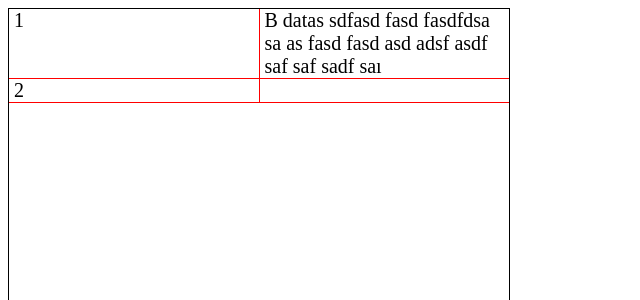
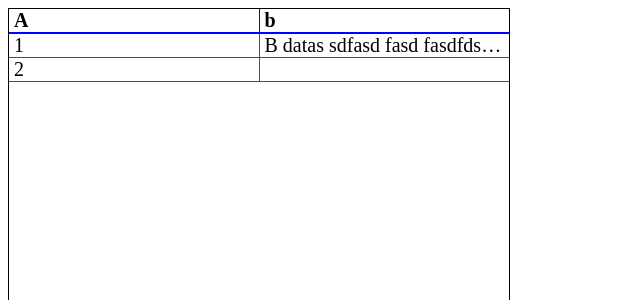
Before and after one commit to oguzkk/react-grid, a React (Create React App) app: page / in a window 1280 px wide. Shown: the top 300 px of the page, without its empty margins (0-640 px from the left). Built offline with nearby package versions, Linux system fonts and the light colour scheme; the HTML template or start-up script is replaced by a standard one.

Commit message:
headers add

```diff
--- a/src/assets/grid.css
+++ b/src/assets/grid.css
@@ -9,7 +9,7 @@
   border-bottom: 1px solid red;
 }
 .react-grid-main-wrapper .react-grid-cell {
-  white-space: pre-wrap;
+  white-space: pre;
   overflow: hidden;
   text-overflow: ellipsis;
   padding: 0 5px;
@@ -17,3 +17,17 @@
 .react-grid-main-wrapper .react-grid-cell + .react-grid-cell {
   border-left: 1px solid red;
 }
+.react-grid-main-wrapper .react-grid-header-row {
+  display: flex;
+  border-bottom: 2px solid blue;
+}
+.react-grid-main-wrapper .react-grid-header-cell {
+  white-space: pre;
+  overflow: hidden;
+  text-overflow: ellipsis;
+  padding: 0 5px;
+  font-weight: 900;
+}
+.react-grid-main-wrapper .react-grid-header-cell + .react-grid-header-cell {
+  border-left: 1px solid blue;
+}
--- a/src/assets/grid.less
+++ b/src/assets/grid.less
@@ -11,7 +11,7 @@
   }
 
   .react-grid-cell {
-    white-space: pre-wrap;
+    white-space: pre;
     overflow: hidden;
     text-overflow: ellipsis;
     padding: 0 5px;
@@ -20,4 +20,21 @@
   .react-grid-cell + .react-grid-cell {
     border-left: 1px solid red;
   }
+
+  .react-grid-header-row {
+    display: flex;
+    border-bottom: 2px solid blue;
+  }
+
+  .react-grid-header-cell {
+    white-space: pre;
+    overflow: hidden;
+    text-overflow: ellipsis;
+    padding: 0 5px;
+    font-weight: 900;
+  }
+
+  .react-grid-header-cell + .react-grid-header-cell {
+    border-left: 1px solid blue;
+  }
 }
--- a/src/components/grid/index.tsx
+++ b/src/components/grid/index.tsx
@@ -3,6 +3,7 @@ import { IReactGridProps, IReactGridColumn } from "../../models/interfaces";
 import "../../assets/grid.css";
 import { ReactGridRow } from "../row";
 import { ColumnSizeType } from "../../models/enums";
+import { ReactGridHeaderRow } from "../headerRow";
 
 const GridComponent = (props: IReactGridProps, ref: any) => {
   const [columns, setColumns] = useState(props.columns);
@@ -30,6 +31,7 @@ const GridComponent = (props: IReactGridProps, ref: any) => {
 
   return (
     <div className="react-grid-main-wrapper" ref={mainWrapperDiv}>
+      <ReactGridHeaderRow columns={columns}></ReactGridHeaderRow>
       {props.dataSource &&
         props.dataSource.map((rowValue: any, index: number) => {
           return (
--- /dev/null
+++ b/src/components/headerCell/index.tsx
@@ -0,0 +1,17 @@
+import React, { forwardRef } from "react";
+import { IReactGridHeaderCellProps } from "../../models/interfaces";
+
+const HeaderCellComponent = (props: IReactGridHeaderCellProps, ref: any) => {
+  return (
+    <div
+      className="react-grid-header-cell"
+      style={{
+        width: props.column.width,
+      }}
+    >
+      {props.column.header || props.column.field}
+    </div>
+  );
+};
+
+export const ReactGridHeaderCell = forwardRef(HeaderCellComponent);
--- /dev/null
+++ b/src/components/headerRow/index.tsx
@@ -0,0 +1,23 @@
+import React, { forwardRef } from "react";
+import {
+  IReactGridColumn,
+  IReactGridHeaderRowProps,
+} from "../../models/interfaces";
+import { ReactGridHeaderCell } from "../headerCell";
+
+const HeaderRowComponent = (props: IReactGridHeaderRowProps, ref: any) => {
+  return (
+    <div className="react-grid-header-row">
+      {props.columns.map((column: IReactGridColumn, index: number) => {
+        return (
+          <ReactGridHeaderCell
+            key={index}
+            column={column}
+          ></ReactGridHeaderCell>
+        );
+      })}
+    </div>
+  );
+};
+
+export const ReactGridHeaderRow = forwardRef(HeaderRowComponent);
```
Also changed, not shown: src/models/interfaces.ts (+8 -0 lines).
